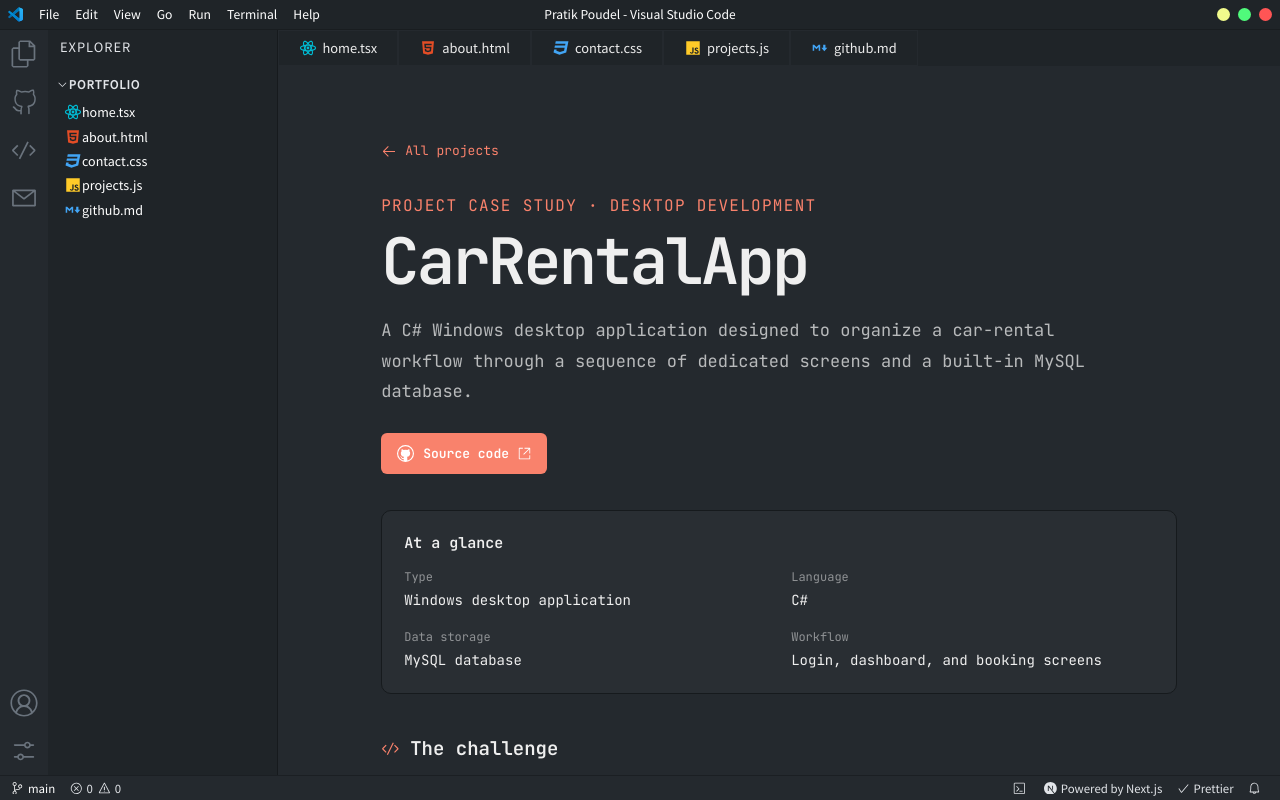
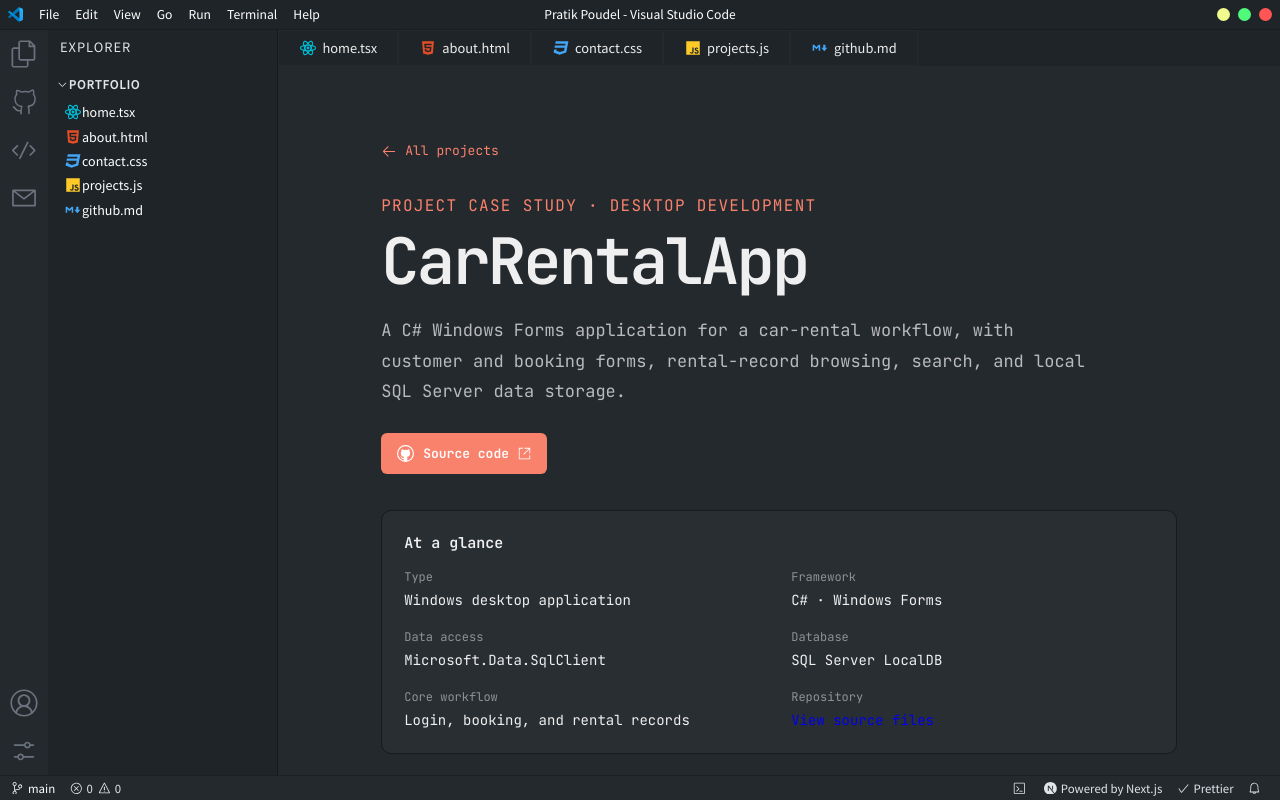
Before and after one commit to pyatrick666/Professional-Portfolio, a Next.js app: page /projects/carrentalapp in a window 1280 px wide. Built offline with nearby package versions, Linux system fonts and the light colour scheme.

Commit message:
Correct CarRentalApp database details and document implementation limits

```diff
--- a/app/projects/carrentalapp/page.tsx
+++ b/app/projects/carrentalapp/page.tsx
@@ -1,14 +1,14 @@
 import type { Metadata } from 'next';
 import Link from 'next/link';
-import { VscArrowLeft, VscGithub, VscLinkExternal, VscCode, VscDatabase, VscCheck } from 'react-icons/vsc';
+import { VscArrowLeft, VscGithub, VscLinkExternal, VscCode, VscDatabase, VscCheck, VscWarning } from 'react-icons/vsc';
 import styles from '@/styles/ChessMateCaseStudy.module.css';
 
 export const metadata: Metadata = {
   title: 'CarRentalApp Case Study',
-  description: 'A C# Windows desktop car rental application using a MySQL database.',
+  description: 'A C# Windows Forms car-rental application with booking records, search, and SQL Server LocalDB.',
 };
 
-const technologies = ['C#', 'Windows desktop development', 'MySQL', 'Database integration'];
+const technologies = ['C#', '.NET Windows Forms', 'SQL Server LocalDB', 'ADO.NET', 'Parameterized SQL'];
 
 export default function CarRentalAppCaseStudy() {
   return (
@@ -18,8 +18,8 @@ export default function CarRentalAppCaseStudy() {
         <p className={styles.eyebrow}>PROJECT CASE STUDY · DESKTOP DEVELOPMENT</p>
         <h1 className={styles.title}>CarRentalApp</h1>
         <p className={styles.lede}>
-          A C# Windows desktop application designed to organize a car-rental workflow through a
-          sequence of dedicated screens and a built-in MySQL database.
+          A C# Windows Forms application for a car-rental workflow, with customer and booking
+          forms, rental-record browsing, search, and local SQL Server data storage.
         </p>
 
         <div className={styles.actions}>
@@ -32,56 +32,69 @@ export default function CarRentalAppCaseStudy() {
           <h2>At a glance</h2>
           <dl className={styles.facts}>
             <div><dt>Type</dt><dd>Windows desktop application</dd></div>
-            <div><dt>Language</dt><dd>C#</dd></div>
-            <div><dt>Data storage</dt><dd>MySQL database</dd></div>
-            <div><dt>Workflow</dt><dd>Login, dashboard, and booking screens</dd></div>
+            <div><dt>Framework</dt><dd>C# · Windows Forms</dd></div>
+            <div><dt>Data access</dt><dd>Microsoft.Data.SqlClient</dd></div>
+            <div><dt>Database</dt><dd>SQL Server LocalDB</dd></div>
+            <div><dt>Core workflow</dt><dd>Login, booking, and rental records</dd></div>
+            <div><dt>Repository</dt><dd><a href="https://github.com/pyatrick666/CarRentalApp" target="_blank" rel="noopener noreferrer">View source files</a></dd></div>
           </dl>
         </section>
 
         <section className={styles.section}>
-          <h2><VscCode size={19} /> The challenge</h2>
+          <h2><VscCode size={19} /> The problem</h2>
           <p>
-            A rental workflow involves moving between application screens while keeping information
-            about vehicles, customers, and bookings organized. This project explores how a desktop
-            application can structure that journey and connect its interface to persistent data.
+            A small rental operation needs a way to capture booking details and retrieve existing
+            records. This project explores a desktop workflow that collects customer, vehicle,
+            rental-duration, and optional-cover information, then stores it for later review.
           </p>
         </section>
 
         <section className={styles.section}>
-          <h2><VscCheck size={19} /> Application workflow</h2>
+          <h2><VscCheck size={19} /> Implemented workflow</h2>
           <div className={styles.featureGrid}>
-            <div className={styles.feature}><h3>Startup and welcome</h3><p>Entry screens that introduce the application and lead users into the main workflow.</p></div>
-            <div className={styles.feature}><h3>Login</h3><p>A dedicated login screen as part of the application’s access flow.</p></div>
-            <div className={styles.feature}><h3>Dashboard</h3><p>A central screen for navigating the main desktop application experience.</p></div>
-            <div className={styles.feature}><h3>Booking</h3><p>A dedicated booking window to support the car-rental process.</p></div>
+            <div className={styles.feature}><h3>Welcome and login screens</h3><p>Windows Forms screens provide the application's entry and sign-in flow.</p></div>
+            <div className={styles.feature}><h3>Booking form</h3><p>Collects customer details, licence confirmation, rental duration, car type, fuel type, and optional cover selections.</p></div>
+            <div className={styles.feature}><h3>Booking persistence</h3><p>Uses a repository class to insert booking records into the local SQL Server database.</p></div>
+            <div className={styles.feature}><h3>Rental records and search</h3><p>Loads saved bookings into a DataGridView and supports searching by booking ID and customer name.</p></div>
           </div>
         </section>
 
         <section className={styles.section}>
-          <h2><VscDatabase size={19} /> Technical approach</h2>
+          <h2><VscDatabase size={19} /> Data flow</h2>
           <p>
-            The project uses C# for the Windows application and MySQL for its database. Separating
-            the user-facing workflow into dedicated windows helps organize the interface, while
-            database integration provides a foundation for working with application records.
+            The booking form validates required fields and calculates a displayed estimate. The
+            BookingRepos class uses Microsoft.Data.SqlClient to insert records and retrieve or search
+            rows from dbo.bookinginfo. The checked-in App.config points to SQL Server LocalDB, not
+            MySQL.
           </p>
-          <div className={styles.architecture} aria-label="CarRentalApp architecture">
-            <span>Windows UI · C#</span><b>↔</b><span>Database integration</span><b>↔</b><span>MySQL</span>
+          <div className={styles.architecture} aria-label="CarRentalApp data flow">
+            <span>Windows Forms · C#</span><b>→</b><span>BookingRepos</span><b>→</b><span>SQL Server LocalDB</span>
           </div>
           <div className={styles.tags}>{technologies.map((technology) => <span key={technology}>{technology}</span>)}</div>
         </section>
 
         <section className={styles.section}>
+          <h2><VscWarning size={19} /> Current limitation and next step</h2>
+          <p>
+            The current login implementation contains hard-coded demo credentials. That is suitable
+            only for a learning prototype, not a real rental business. A production-ready version
+            should replace it with securely stored, hashed credentials and role-based access.
+          </p>
+        </section>
+
+        <section className={styles.section}>
           <h2>What this project demonstrates</h2>
           <ul className={styles.learningList}>
-            <li>Developing a Windows desktop application in C#.</li>
-            <li>Organizing an application around multiple connected screens.</li>
-            <li>Working with a MySQL database in an application project.</li>
-            <li>Thinking through how a real-world booking workflow maps to software.</li>
+            <li>Building a multi-window Windows Forms application in C#.</li>
+            <li>Validating user input and calculating booking estimates.</li>
+            <li>Separating database operations into a repository class.</li>
+            <li>Using parameterized SQL commands for booking inserts and searches.</li>
+            <li>Displaying and filtering stored records in a DataGridView.</li>
           </ul>
         </section>
 
         <footer className={styles.footer}>
-          <p>Want to inspect the implementation?</p>
+          <p>Inspect the desktop application source.</p>
           <a href="https://github.com/pyatrick666/CarRentalApp" target="_blank" rel="noopener noreferrer">Explore CarRentalApp on GitHub <VscLinkExternal size={14} /></a>
           <Link href="/contact">Contact me about my work →</Link>
         </footer>
```
